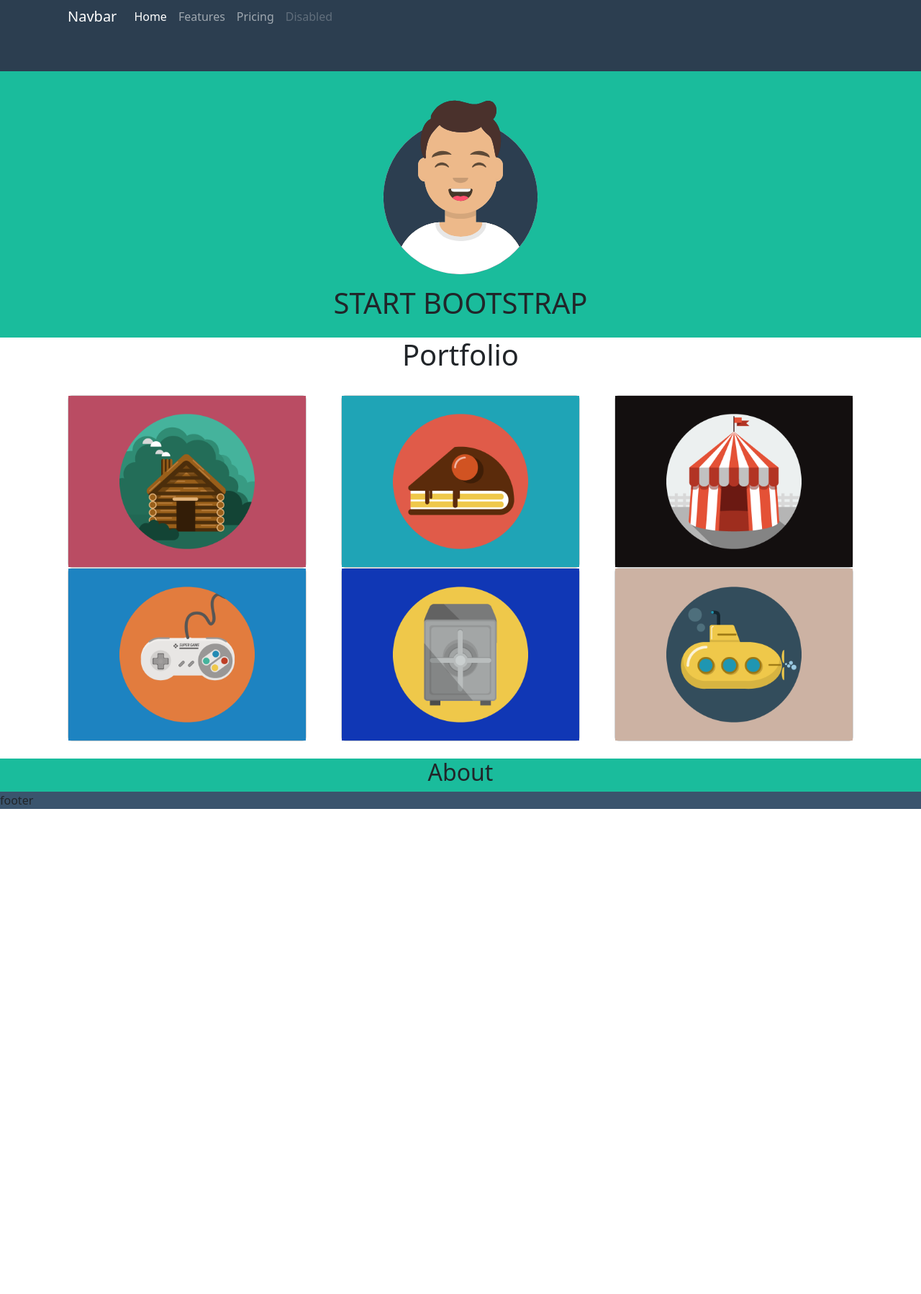
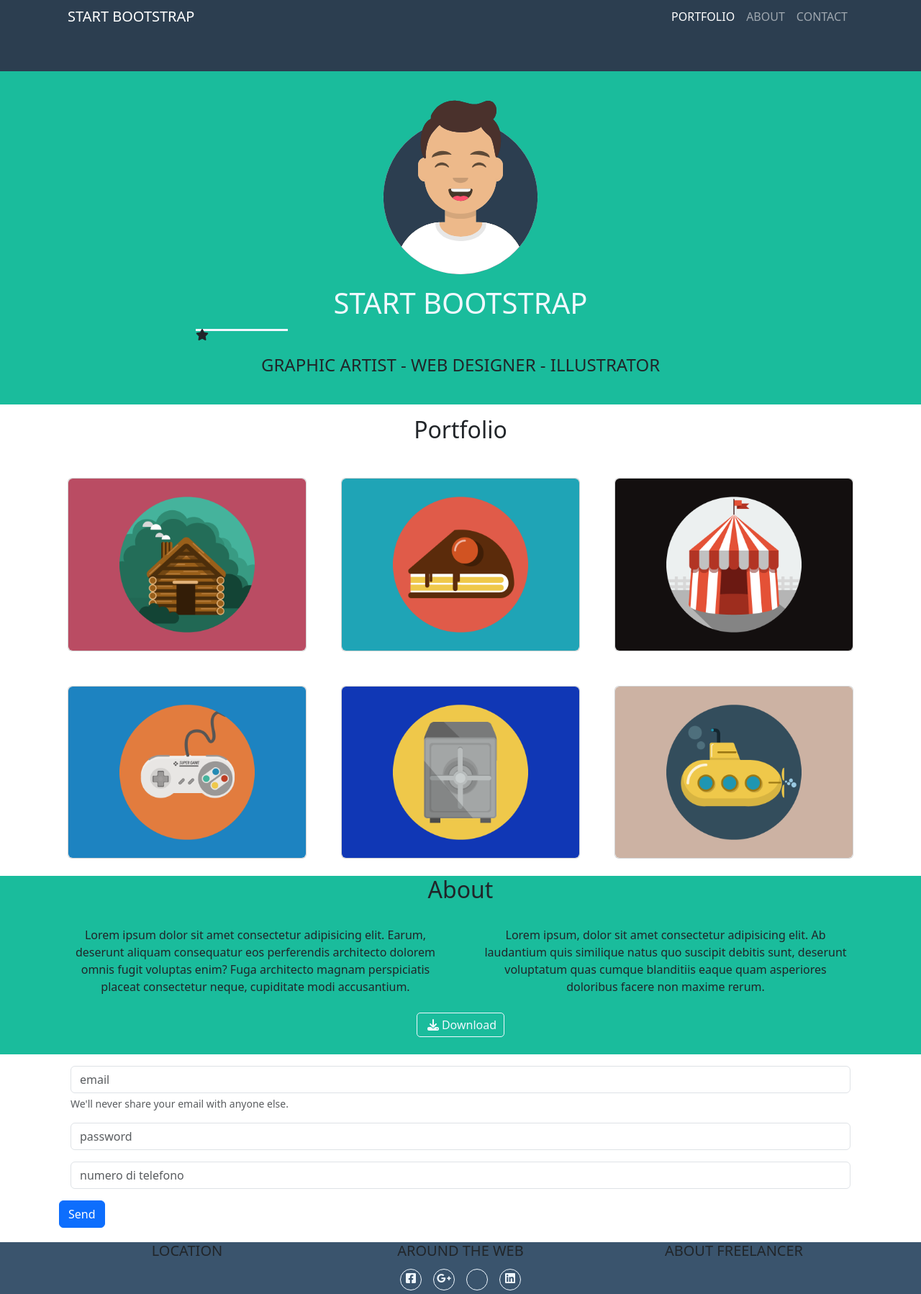
Before and after one commit to AlbertoMessineo/html-css-bootstrap-freelancer, a plain HTML site: page index.html in a window 1280 px wide. Shown: the part 53-1851 px from the top of the page at 72% size. Before the commit the page ends 1177 px from the top, so only its background shows below. Drawn offline with nearby package versions, Linux system fonts and the light colour scheme.

Commit message:
feat: form and footer icons

```diff
--- /dev/null
+++ b/css/common.css
@@ -0,0 +1,55 @@
+/***************
+    COMMON
+ ***************/
+
+ body{
+    overflow-x: hidden;
+}
+.fa-star{
+    position: relative;
+}
+.fa-star::before{
+    width: 10vw;
+    height: 3px;
+    display: inline-block;
+    background-color:aliceblue;
+
+}
+.fa-star::after{
+    width: 10vw;
+    height: 3px;
+    display: inline-block;
+    background-color:aliceblue;
+}
+
+h5{
+    text-transform: uppercase;
+}
+button{
+    border: 1px solid aliceblue;
+    border-radius: 5px;
+    padding: 4px 10px;
+    margin-bottom: 20px;
+
+}
+.download{
+    color: aliceblue;
+    background-color: transparent;
+}
+/* FOOTER ICONS */
+
+.component-icons{
+    display: flex;
+    justify-content: center;
+
+}
+.component-icons .icon-cont{
+    width: 30px;
+    height: 30px;
+    border: 1px solid aliceblue;
+    border-radius: 50%;
+    margin: 5px 8px;
+}
+.white{
+    color: aliceblue;
+}
--- a/css/styles.css
+++ b/css/styles.css
@@ -1,9 +1,14 @@
 @import'./_Partials/variables.css';
+@import'/css/common.css';
 
 
 
 
 /********HEADER******/
+.h1{
+    color: aliceblue;
+
+}
 .background-top-bar{
     background-color: var(--am-main-500);
 }
@@ -15,17 +20,21 @@
     width: 250px;
     height: 250px;
 }
+.bar{
+    width: 10vw;
+    height: 5px;
+    background-color: aliceblue;
+
+}
 /******** MAIN ********/
 
 /* grid */
 .h1 .h2{
     text-transform: uppercase;
+
 }
 
-.col{
-    /*debug */
-    background-color: ;
-}
+
 
 .background-about{
     background-color: #1abc9c;
--- a/index.html
+++ b/index.html
@@ -3,15 +3,15 @@
 <head>
     <meta charset="UTF-8">
     <meta name="viewport" content="width=device-width, initial-scale=1.0">
+    <title>Bootstrap Freelancer</title>
 
     <!--LINK BOOTSTRAP -->
-    <!-- <link rel="stylesheet" href="https://cdn.jsdelivr.net/npm/bootstrap@4.4.1/dist/css/bootstrap.min.css" integrity="sha384-Vkoo8x4CGsO3+Hhxv8T/Q5PaXtkKtu6ug5TOeNV6gBiFeWPGFN9MuhOf23Q9Ifjh" crossorigin="anonymous"> -->
     <link rel="stylesheet" href="	https://cdn.jsdelivr.net/npm/bootstrap@5.3.2/dist/css/bootstrap.min.css">
-
-     <!--LINK FONT AWESOME-->
+    <!--LINK FONT AWESOME-->
+    <link rel="stylesheet" href="https://cdnjs.cloudflare.com/ajax/libs/font-awesome/6.4.2/css/all.min.css" integrity="sha512-z3gLpd7yknf1YoNbCzqRKc4qyor8gaKU1qmn+CShxbuBusANI9QpRohGBreCFkKxLhei6S9CQXFEbbKuqLg0DA==" crossorigin="anonymous" referrerpolicy="no-referrer" />
     <!--LINK CSS -->
     <link rel="stylesheet" href="css/styles.css">
-    <title>Bootstrap Freelancer</title>
+
 </head>
 <body>
     <header>
@@ -20,23 +20,20 @@
               <!--BOOTSTRAP NAV-->
                <nav class="navbar navbar-expand-lg "data-bs-theme="dark">
                   <div class="container-fluid">
-                    <a class="navbar-brand" href="#">Navbar</a>
+                    <a class="navbar-brand" href="#">START BOOTSTRAP</a>
                     <button class="navbar-toggler" type="button" data-bs-toggle="collapse" data-bs-target="#navbarNav" aria-controls="navbarNav" aria-expanded="false" aria-label="Toggle navigation">
                       <span class="navbar-toggler-icon"></span>
                     </button>
                     <div class="collapse navbar-collapse" id="navbarNav">
-                      <ul class="navbar-nav">
+                      <ul class="navbar-nav ms-auto">
                         <li class="nav-item">
-                          <a class="nav-link active" aria-current="page" href="#">Home</a>
+                          <a class="nav-link active" aria-current="page" href="#">PORTFOLIO</a>
                         </li>
                         <li class="nav-item">
-                          <a class="nav-link" href="#">Features</a>
+                          <a class="nav-link" href="#">ABOUT</a>
                         </li>
                         <li class="nav-item">
-                          <a class="nav-link" href="#">Pricing</a>
-                        </li>
-                        <li class="nav-item">
-                          <a class="nav-link disabled" aria-disabled="true">Disabled</a>
+                          <a class="nav-link" href="#">CONTACT</a>
                         </li>
                       </ul>
                     </div>
@@ -46,15 +43,22 @@
             </div>
         </div>
         <div class="background-jumbo">
-            <div class="containerjumbotron py-3">
+            <div class="container jumbotron py-3">
               <div class="row justify-content-center">
                 <div class="col-8">
                   <div class="img text-center py-3">
                     <img src="img/avatar.svg" alt="avatar" id="avatar">
                   </div>
                   <div class="text-center h1">START BOOTSTRAP</div>
-                  <div class="star"></div>
-                  <div class="subtitles"></div>
+                  <div class="star justify-content-center">
+                      <!-- <div class="bar"></div> -->
+                      <i class="fa-solid fa-star"></i>
+                      <!-- <div class="bar"></div> -->
+
+                  </div>
+                  <div class="container text-center h4 py-3">
+                    GRAPHIC ARTIST - WEB DESIGNER - ILLUSTRATOR
+                  </div>
 
 
                 </div>
@@ -65,27 +69,27 @@
     <main>
         <!-- BS GRID -->
         <div class="container text-center">
-            <p class="h1">Portfolio</p>
+            <p class="h2 py-3">Portfolio</p>
         </div>
         <div class="container p-4 text-center">
-            <div class="row gx-5">
-              <div class="col-xl-4 col-md-6 col-sm-12">
-                <div class="card"><img src="img/cabin.png" alt="card1"></div>
+            <div class="row g-5">
+              <div class="  col-xl-4 col-md-6 col-sm-12">
+                <div class="card"><img src="img/cabin.png" class="rounded" alt="card1"></div>
               </div>
               <div class="col-xl-4 col-md-6 col-sm-12">
-                <div class="card"><img src="img/cake.png" alt="card1"></div>
+                <div class="card"><img src="img/cake.png" class="rounded" alt="card1"></div>
               </div>
               <div class="col-xl-4 col-md-6 col-sm-12">
-                <div class="card"><img src="img/circus.png" alt="card1"></div>
+                <div class="card"><img src="img/circus.png" class="rounded" alt="card1"></div>
               </div>
               <div class="col-xl-4 col-md-6 col-sm-12">
-                <div class="card"><img src="img/game.png" alt="card1"></div>
+                <div class="card"><img src="img/game.png" class="rounded" alt="card1"></div>
               </div>
               <div class="col-xl-4 col-md-6 col-sm-12">
-                <div class="card"><img src="img/safe.png" alt="card1"></div>
+                <div class="card"><img src="img/safe.png" class="rounded" alt="card1"></div>
               </div>
               <div class="col-xl-4 col-md-6 col-sm-12">
-                <div class="card"><img src="img/submarine.png" alt="card1"></div>
+                <div class="card"><img src="img/submarine.png" class="rounded" alt="card1"></div>
               </div>
             </div>
         </div>
@@ -93,13 +97,65 @@
             <p class="h2 text-center">About</p>
             <div class="container text-center about">
                 <div class="row">
-                    <div class="col"></div>
-                    <div class="col"></div>
+                    <div class="col p-4">Lorem ipsum dolor sit amet consectetur adipisicing elit. Earum, deserunt aliquam consequatur eos perferendis architecto dolorem omnis fugit voluptas enim? Fuga architecto magnam perspiciatis placeat consectetur neque, cupiditate modi accusantium.</div>
+                    <div class="col p-4">Lorem ipsum, dolor sit amet consectetur adipisicing elit. Ab laudantium quis similique natus quo suscipit debitis sunt, deserunt voluptatum quas cumque blanditiis eaque quam asperiores doloribus facere non maxime rerum. </div>
                 </div>
+                <button class="download mb-4"><i class="fa-solid fa-download px-1"></i>Download</button>
             </div>
           </div>
+          <!-- BOOTSTRAP FORM -->
+          <section class="form">
+            <form class="container">
+              <div class="m-3">
+                <input type="email" placeholder="email" class="form-control" id="exampleInputEmail1" aria-describedby="emailHelp">
+                <div id="emailHelp" class="form-text">We'll never share your email with anyone else.</div>
+              </div>
+              <div class="m-3">
+                <input type="password" placeholder="password" class="form-control" id="exampleInputPassword1">
+              </div>
+              <div class="m-3">
+                <input type="password" placeholder="numero di telefono" class="form-control" id="exampleInputPassword1">
+              </div>
+              <button type="submit" class="btn btn-primary">Send</button>
+            </form>
+
+          </section>
     </main>
-    <footer>footer</footer>
+    <footer>
+      <div class="container container-md text-center">
+        <div class="row">
+          <div class="col-xl-4 col-md-4 col-sm-12">
+            <h5>location</h5>
+            <p></p>
+            <div class="number"></div>
+          </div>
+          <div class=" col-xl-4 col-md-4 col-sm-12">
+            <h5>around the web</h5>
+            <div class="component-icons">
+              <div class="icon-cont">
+                <i class="fa-brands fa-square-facebook white"></i>
+              </div>
+              <div class="icon-cont">
+              <i class="fa-brands fa-google-plus-g white"></i>
+              </div>
+              <div class="icon-cont">
+              <i class="fa-brands fa-x-twitter white"></i>
+              </div>
+              <div class="icon-cont">
+              <i class="fa-brands fa-linkedin white"></i>
+              </div>
+
+            </div>
+            <div class="number"></div>
+          </div>
+          <div class= "col-xl-4 col-md-4 col-sm-12">
+            <h5>About Freelancer</h5>
+            <p></p>
+            <div class="number"></div>
+          </div>
+        </div>
+      </div>
+    </footer>
     <!-- BOOTSTRAP SCRIPT -->
     <script src="https://cdn.jsdelivr.net/npm/bootstrap@5.3.2/dist/js/bootstrap.bundle.min.js" integrity="sha384-C6RzsynM9kWDrMNeT87bh95OGNyZPhcTNXj1NW7RuBCsyN/o0jlpcV8Qyq46cDfL" crossorigin="anonymous"></script>
     <!--/BOOTSTRAP SCRIPT -->
```
